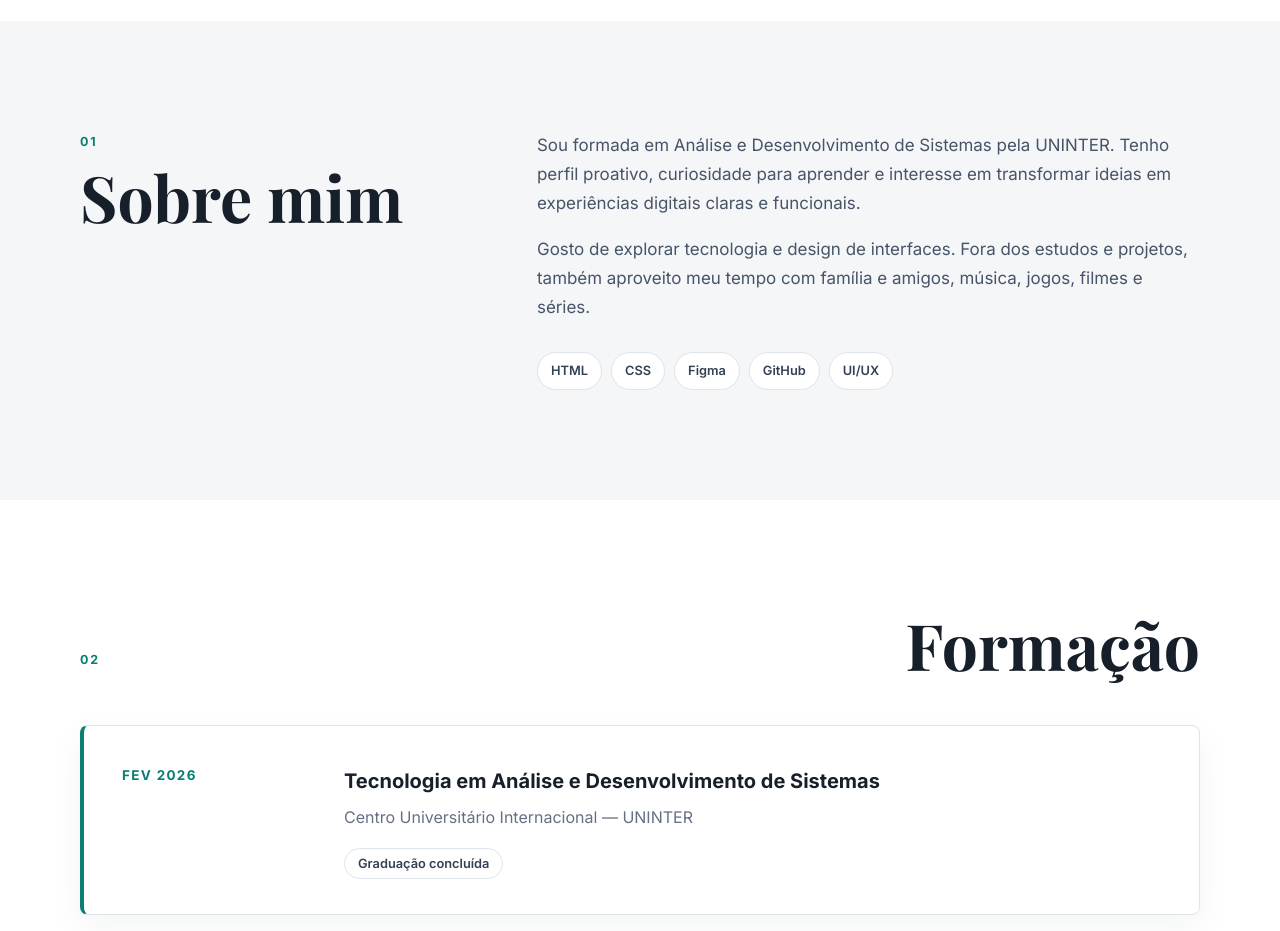
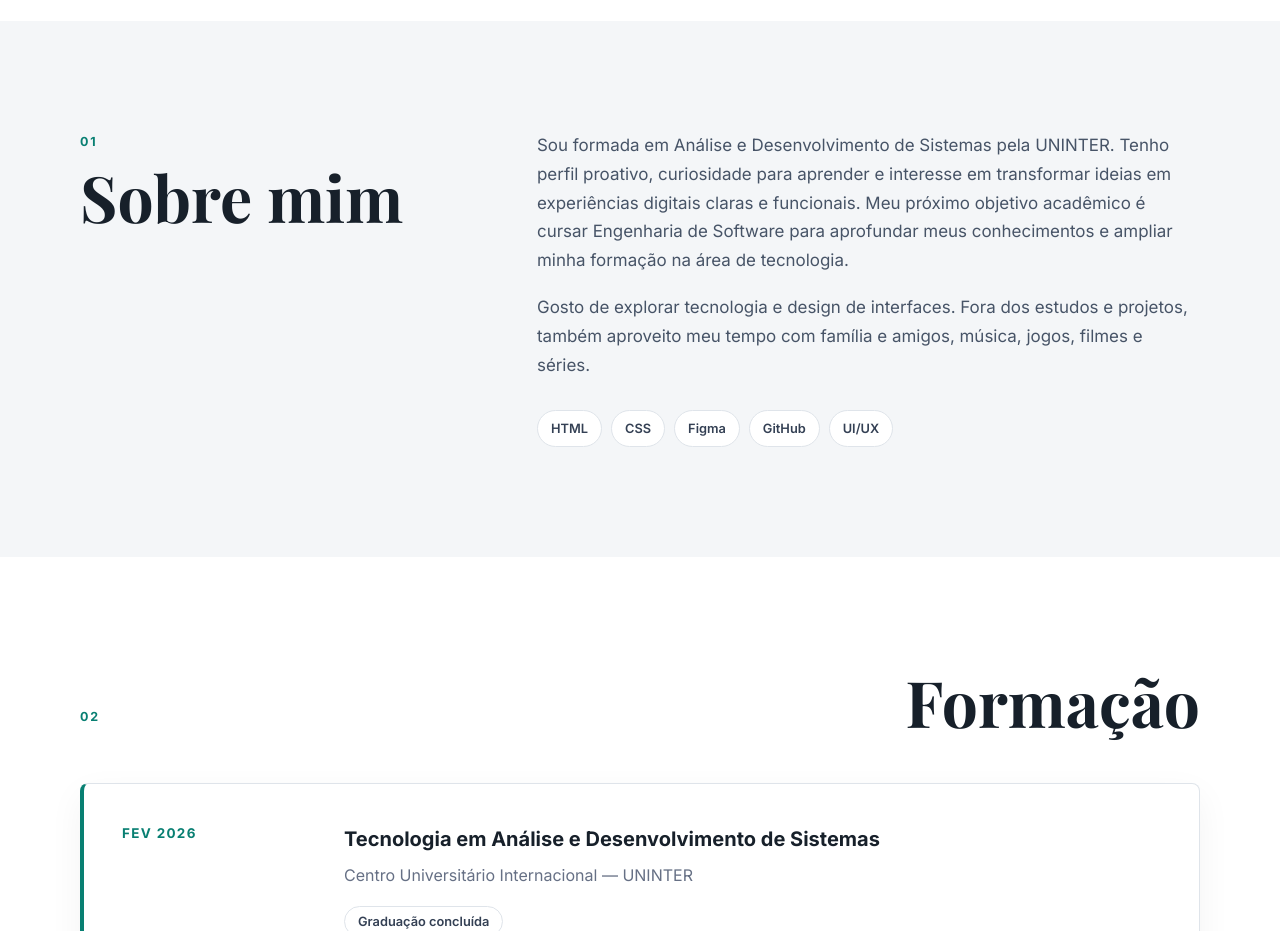
Before and after one commit to raquelzapparolli/meu-site, a plain HTML site: page index.html in a window 1280 px wide. Shown: the part 780-1711 px from the top of the page. Drawn offline with nearby package versions, Linux system fonts and the light colour scheme.

Commit message:
Adiciona objetivo acadêmico em Engenharia de Software

```diff
--- a/index.html
+++ b/index.html
@@ -53,7 +53,7 @@
           <h2>Sobre mim</h2>
         </div>
         <div class="section-copy">
-          <p>Sou formada em Análise e Desenvolvimento de Sistemas pela UNINTER. Tenho perfil proativo, curiosidade para aprender e interesse em transformar ideias em experiências digitais claras e funcionais.</p>
+          <p>Sou formada em Análise e Desenvolvimento de Sistemas pela UNINTER. Tenho perfil proativo, curiosidade para aprender e interesse em transformar ideias em experiências digitais claras e funcionais. Meu próximo objetivo acadêmico é cursar Engenharia de Software para aprofundar meus conhecimentos e ampliar minha formação na área de tecnologia.</p>
           <p>Gosto de explorar tecnologia e design de interfaces. Fora dos estudos e projetos, também aproveito meu tempo com família e amigos, música, jogos, filmes e séries.</p>
           <div class="skills" aria-label="Conhecimentos">
             <span>HTML</span>
```
